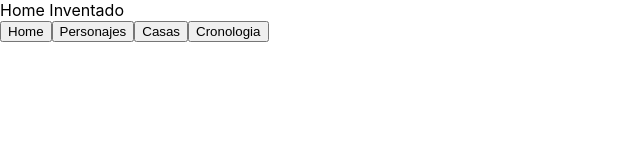
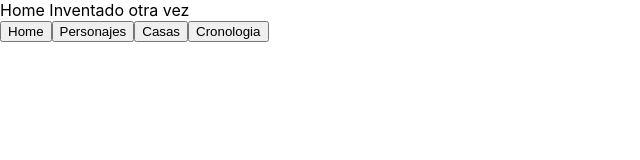
Before and after one commit to Tea-B/GOT, a React (Create React App) app: page / in a window 1280 px wide. Shown: the top 160 px of the page, without its empty margins (0-640 px from the left). Built offline with nearby package versions, Linux system fonts and the light colour scheme.

Commit message:
Commit ejemplo

```diff
--- a/src/pages/home/Home.jsx
+++ b/src/pages/home/Home.jsx
@@ -3,7 +3,7 @@ import React from 'react'
 const Home = () => {
   return (
     <div>
-      Home Inventado
+      Home Inventado otra vez
     </div>
   )
 }
```
